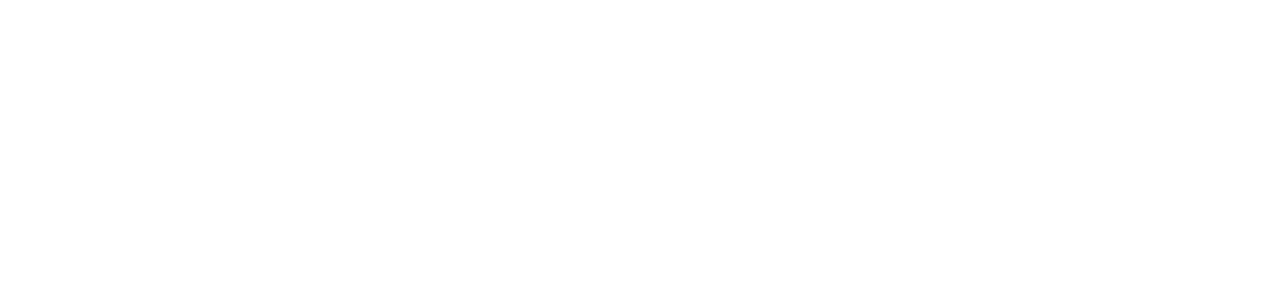
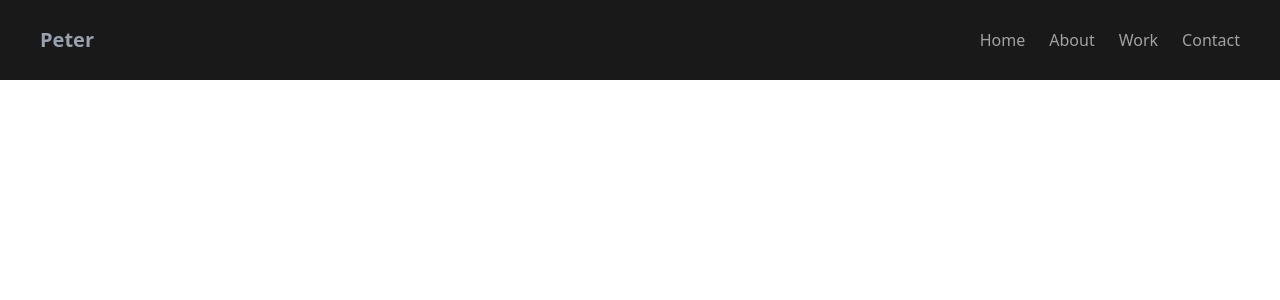
Before and after one commit to PetJs/portfolio, a React (Vite) app: page / in a window 1280 px wide. Shown: the top 300 px of the page. Built offline with nearby package versions, Linux system fonts and the light colour scheme.

Commit message:
feat: :sparkles: Adds Navbar

```diff
--- a/src/sections/Navbar.tsx
+++ b/src/sections/Navbar.tsx
@@ -1,9 +1,45 @@
+import { navLinks } from "@/constants";
+import { useState } from "react";
 
 
+const NavItems = () => {
+    return(
+        <ul className="flex flex-col items-center gap-4 sm:flex-row md:gap-6 relative z-20">
+           {navLinks.map((item) => (
+            <li key={item.id} className="text-neutral-400 hover:text-white font-generalsans max-sm:hover:bg-black-500 max-sm:w-full max-sm:rounded-md py-2 max-sm:px-5">
+                <a href={item.href} className="text-lg md:text-base hover:text-white transition-colors" onClick={()=>{}}>{item.name}</a>
+            </li>
+           ))}
+        </ul>
+    )
+}
+
 const Navbar = () => {
+    const[isOpen, setIsOpen] = useState(false);
+
+    const toggleMenu = () => setIsOpen((prev) => !prev)
+
     return(
         <header className="fixed top-0 left-0 right-0 z-50 bg-black/90">
-            <div></div>
+            <div className="max-w-7xl mx-auto">
+                <div className="flex justify-between items-center py-5 mx-auto sm:px-10 px-5">
+                    <a href="/" className="text-gray-400 font-bold text-xl hover:text-white transition-colors">Peter</a>
+                    <button onClick={toggleMenu} className="text-gray-400 hover:text-white focus:outline-none sm:hidden flex" aria-label="Toggle Menu">
+                        <img src={isOpen ?"/assets/close.svg" : "/assets/menu.svg"} alt="menu.svg" className="w-6 h-6" />
+                    </button>
+
+
+                    <nav className="sm:flex hidden">
+                        <NavItems/>
+                    </nav>
+                </div>
+            </div>
+
+            <div className={`absolute left-0 right-0 bg-black-200 backdrop-blur-sm transition-all duration-300 ease-in-out overflow-hidden z-20 mx-auto sm:hidden block ${isOpen ? 'max-h-screen' : 'max-h-0'}`}>
+                <nav className="p-5">
+                    <NavItems/>
+                </nav>
+            </div>
         </header>
     )
 }
```
